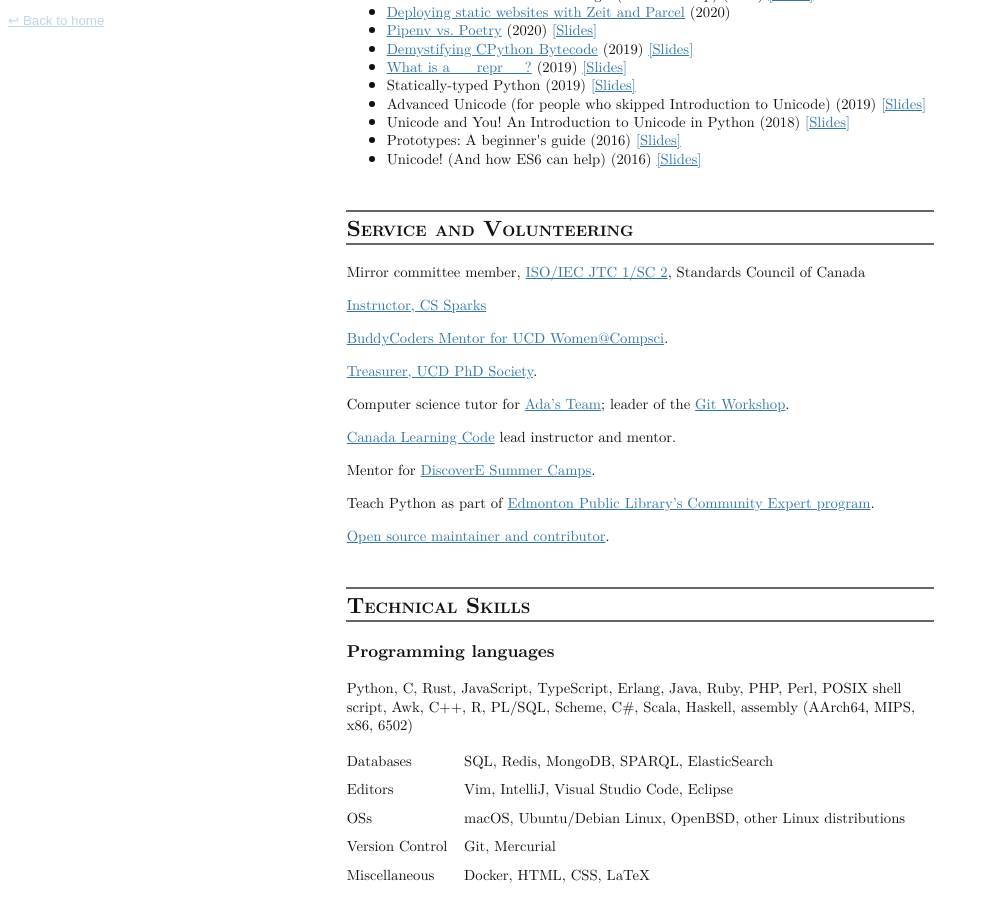
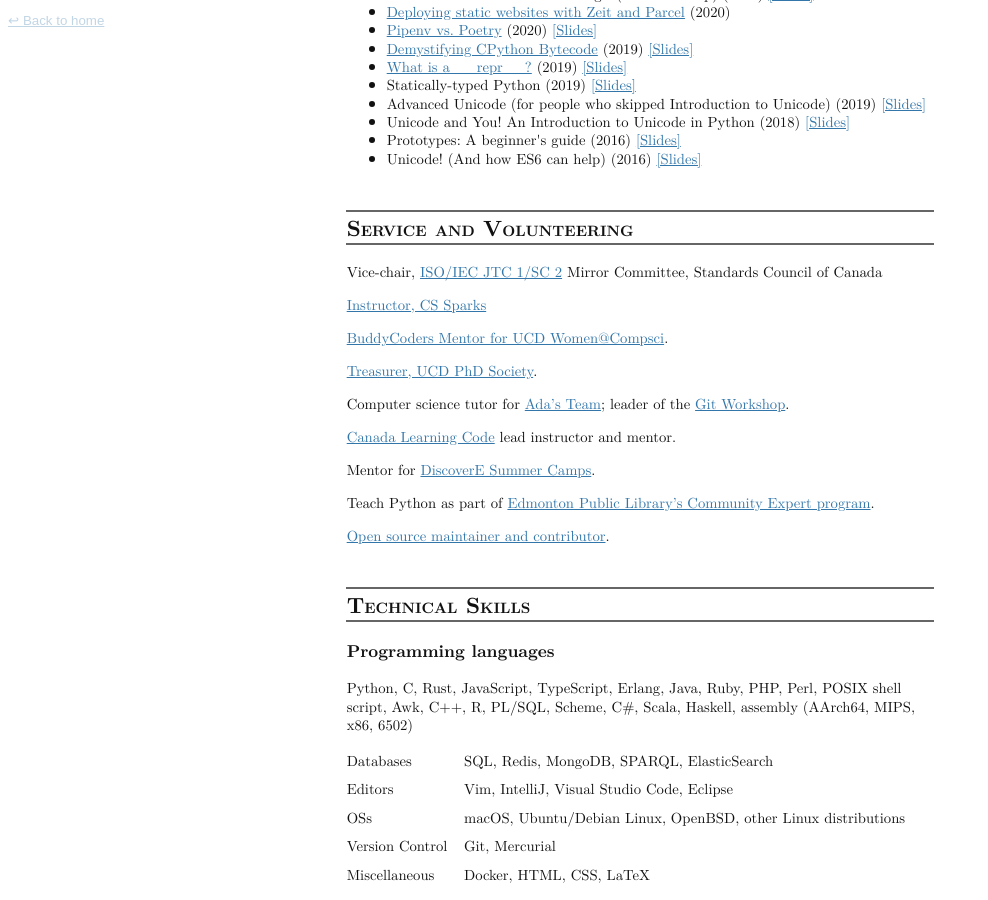
Before and after one commit to eddieantonio/eddieantonio.github.io, a Jekyll site: the page built from cv/index.html, in a window 1280 px wide and 900 px high, scrolled down 5527 px. Shown: the whole window, without its empty margins (0-988 px from the left). Built offline with Jekyll 4.4.1, drawn with Linux system fonts in a browser that asks for light colours.

Commit message:
sc2 vice-chair

```diff
--- a/_data/cv.yml
+++ b/_data/cv.yml
@@ -580,7 +580,7 @@
 
 hobbies:
   - title: >
-      Mirror committee member, [ISO/IEC JTC 1/SC 2](https://www.iso.org/committee/45050.html), Standards Council of Canada
+      Vice-chair, [ISO/IEC JTC 1/SC 2](https://www.iso.org/committee/45050.html) Mirror Committee, Standards Council of Canada
   - title: >
       [Instructor, CS Sparks](https://cssparks.ucd.ie/cs-sparks-ucd-all-summer-school-2023/)
   - title: >
```
